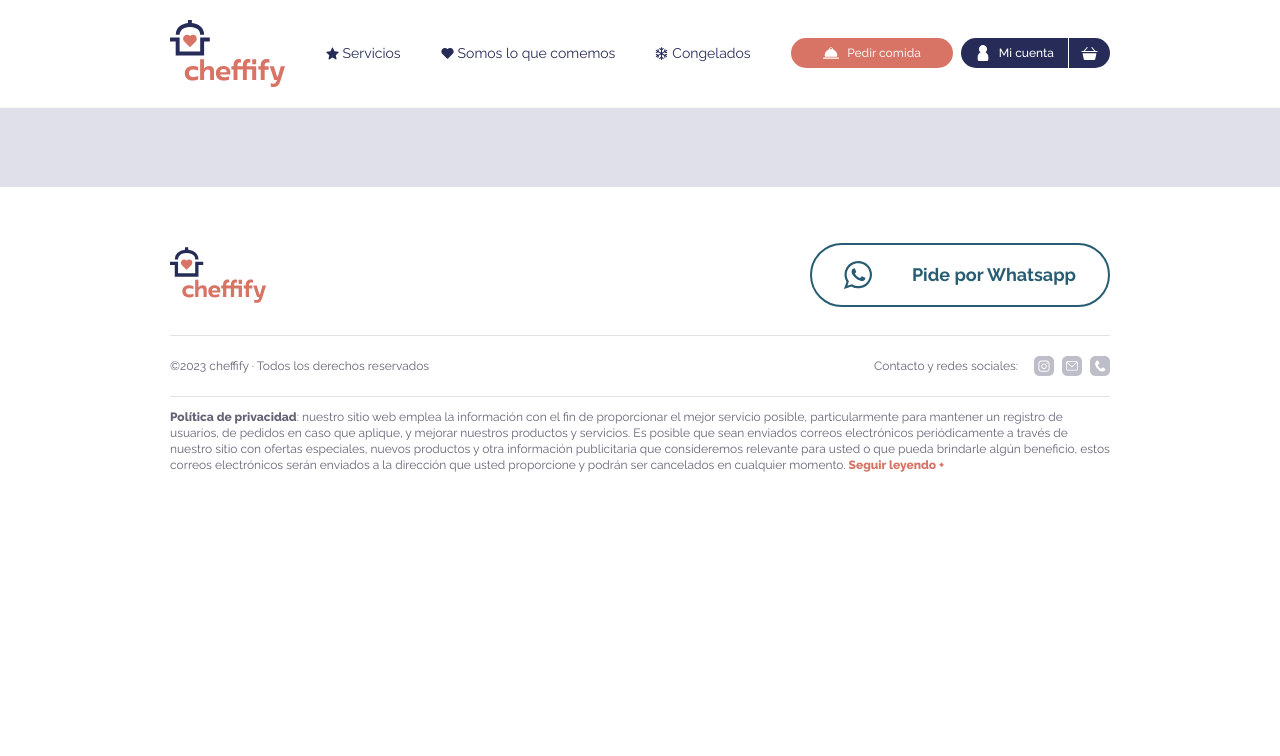
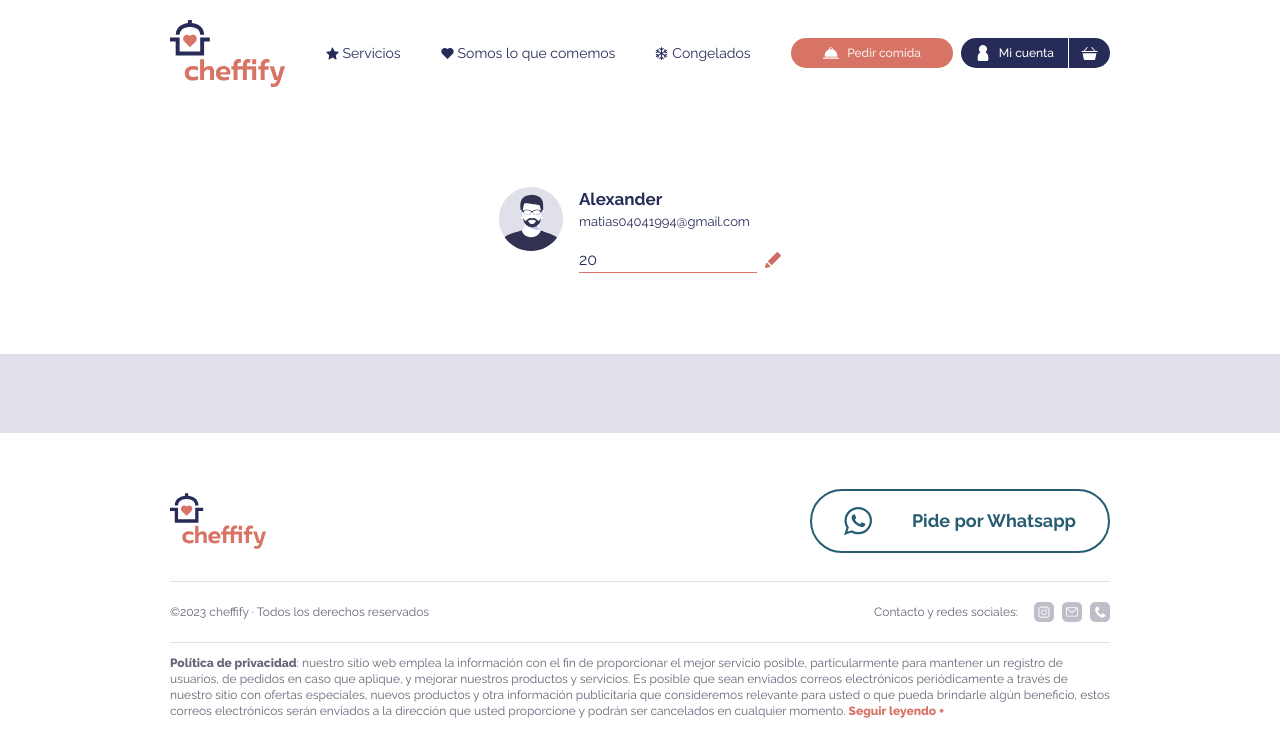
Before and after one commit to amus-dev/cheffify, a React (Vite) app in the folder client/: page /perfil in a window 1280 px wide. Shown: the top 756 px of the page. Built offline with nearby package versions, Linux system fonts and the light colour scheme; sample sign-in values are in the browser's storage.

Commit message:
chore: Add HeaderInfo component to TemplatePerfil template

```diff
--- /dev/null
+++ b/client/src/components/Profile/HeaderInfo.tsx
@@ -0,0 +1,46 @@
+import Avatar from "@/assets/images/img/user-1.svg";
+import IconEdit from "@/assets/images/icons/icon-edit.svg";
+import { useState } from "react";
+
+const HeaderInfo = () => {
+  const [userPhone, setUserPhone] = useState(20);
+
+  const updateUserPhone = () => {
+    console.log("Actualizar teléfono del usuario");
+  };
+
+  return (
+    <section className="px-20 my-20 flex justify-center gap-4">
+      <div>
+        <img
+          src={Avatar}
+          alt="Imagen de avatar del usuario"
+          className="size-16"
+        />
+      </div>
+      <div>
+        <h2 className="text-primary text-[17px] font-bold">Alexander</h2>
+        <p className="text-primary text-[13px]">matias04041994@gmail.com</p>
+        <div className="flex items-center gap-2 mt-4">
+          <input
+            type="number"
+            id="userPhone"
+            className="bg-transparent border-b border-secondary text-primary"
+            value={userPhone}
+            onChange={(e) => setUserPhone(+e.target.value)}
+          />
+          <button>
+            <img
+              src={IconEdit}
+              alt="Icono de editar"
+              className="size-4"
+              onClick={updateUserPhone}
+            />
+          </button>
+        </div>
+      </div>
+    </section>
+  );
+};
+
+export default HeaderInfo;
--- a/client/src/templates/TemplatePerfil.tsx
+++ b/client/src/templates/TemplatePerfil.tsx
@@ -1,12 +1,14 @@
 import Footer from "@/components/common/footer";
 import MenuNav from "@/components/common/navbar/MenuNav";
 import Overlay from "@/components/common/overlay";
+import HeaderInfo from "@/components/Profile/HeaderInfo";
 import { Toaster } from "sonner";
 
 const TemplatePerfil = () => {
   return (
     <main>
       <MenuNav />
+      <HeaderInfo />
       <Overlay />
       <Toaster />
       <Footer />
```
Also changed, not shown: client/src/assets/images/icons/icon-edit.svg (added).
